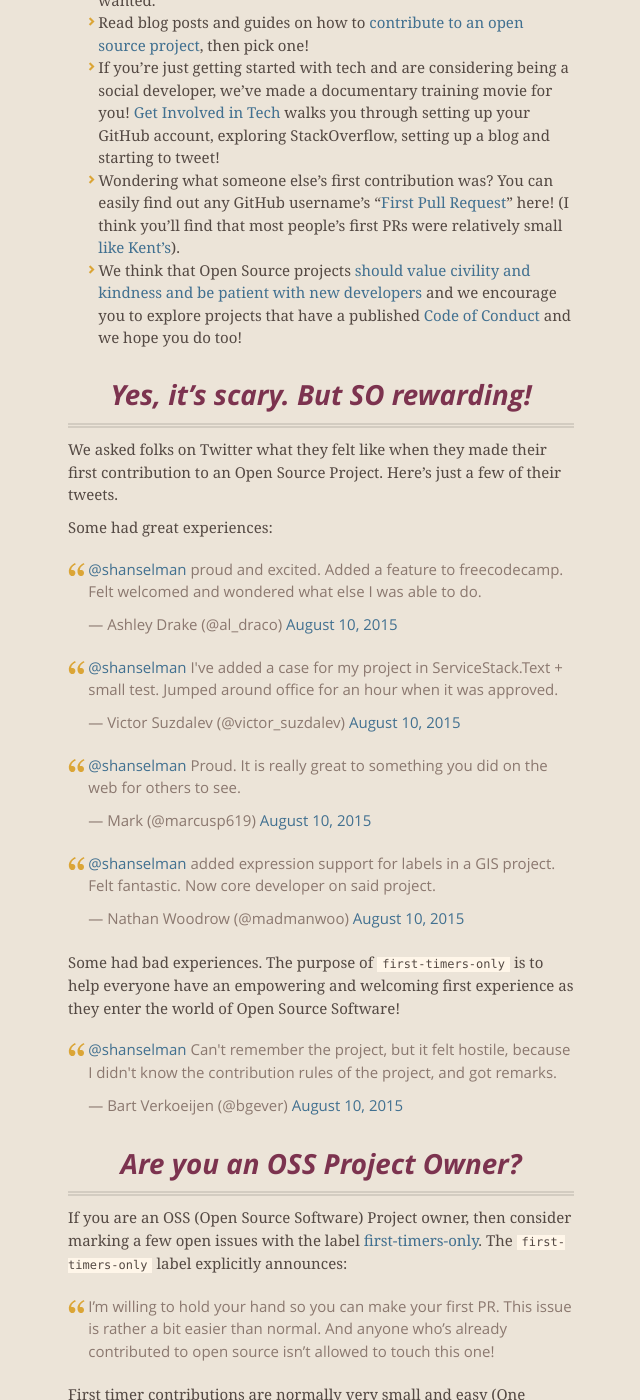
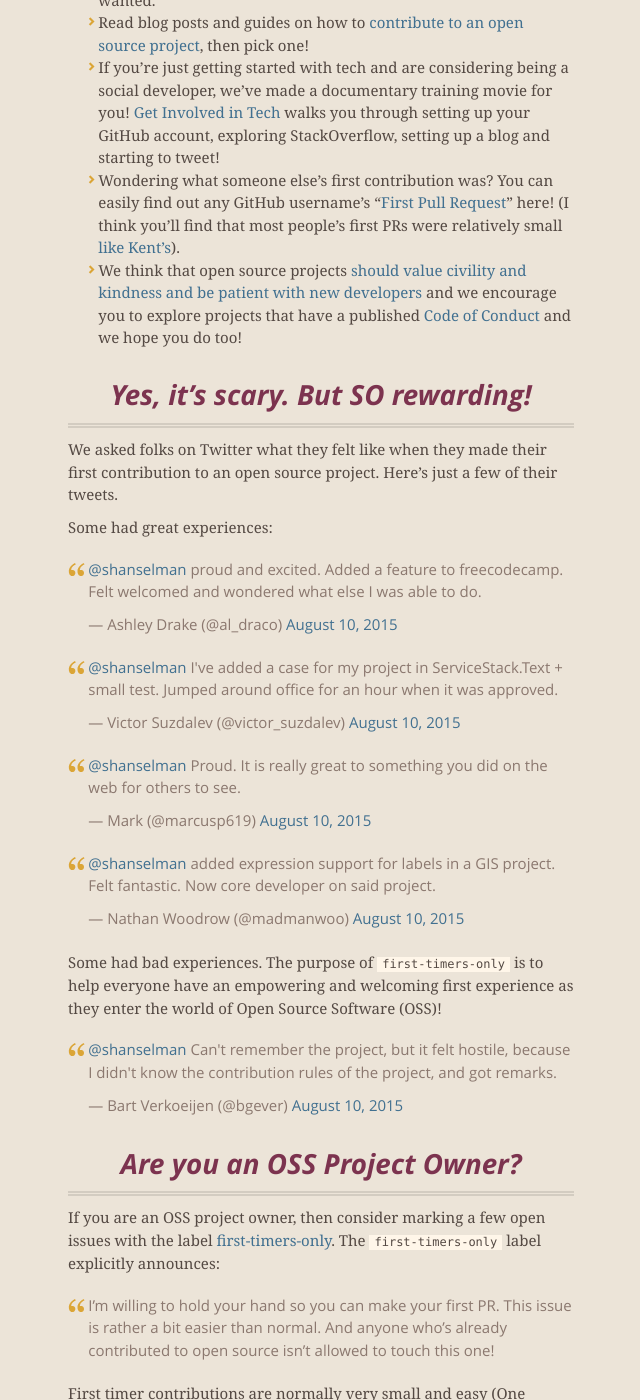
Before and after one commit to shanselman/firsttimersonly, a Jekyll site: the page built from index.md, in a window 1280 px wide and 1400 px high, scrolled down 603 px. Shown: the whole window, without its empty margins (319-959 px from the left). Built offline with Jekyll 4.4.1, drawn with Linux system fonts in a browser that asks for light colours; nearby versions of some CDN libraries; Markdown is read by kramdown in place of the engine named in the settings; comment, search, counter and statistics services are not loaded; some of the changed text lies outside the part shown.

Commit message:
Update index.md
Combed through page copy to ensure consistency in whether the words "open source" are capitalised. Lower case is now used throughout.

```diff
--- a/index.md
+++ b/index.md
@@ -1,7 +1,7 @@
 ---
 layout: index
 ---
-### Welcome! Let's do some Open Source!
+### Welcome! Let's do some open source!
 Contributing to open source for the first time can be scary and a little overwhelming. Perhaps you're a [Code Newbie](http://www.codenewbie.org) or maybe you've been coding for a while but haven't found a project you felt comfortable contributing to.
 
 
@@ -12,11 +12,11 @@ If you have never contributed to an open source project before and you're just g
 * Read blog posts and guides on how to [contribute to an open source project](http://www.hanselman.com/blog/GetInvolvedInOpenSourceTodayHowToContributeAPatchToAGitHubHostedOpenSourceProjectLikeCode52.aspx), then pick one!
 * If you're just getting started with tech and are considering being a social developer, we've made a documentary training movie for you! [Get Involved in Tech](http://www.getinvolvedintech.com) walks you through setting up your GitHub account, exploring StackOverflow, setting up a blog and starting to tweet!
 * Wondering what someone else's first contribution was? You can easily find out any GitHub username's "[First Pull Request](http://firstpr.me/)" here! (I think you'll find that most people's first PRs were relatively small [like Kent's](http://firstpr.me/#kentcdodds)).
-* We think that Open Source projects [should value civility and kindness and be patient with new developers](http://www.hanselman.com/blog/BringKindnessBackToOpenSource.aspx) and we encourage you to explore projects that have a published [Code of Conduct](http://contributor-covenant.org/) and we hope you do too!
+* We think that open source projects [should value civility and kindness and be patient with new developers](http://www.hanselman.com/blog/BringKindnessBackToOpenSource.aspx) and we encourage you to explore projects that have a published [Code of Conduct](http://contributor-covenant.org/) and we hope you do too!
 
 ### Yes, it's scary. But SO rewarding!
 
-We asked folks on Twitter what they felt like when they made their first contribution to an Open Source Project. Here's just a few of their tweets.
+We asked folks on Twitter what they felt like when they made their first contribution to an open source project. Here's just a few of their tweets.
 
 Some had great experiences:
 
@@ -28,13 +28,13 @@ Some had great experiences:
 
 <blockquote class="twitter-tweet" data-conversation="none" lang="en"><p lang="en" dir="ltr"><a href="https://twitter.com/shanselman">@shanselman</a> added expression support for labels in a GIS project. Felt fantastic. Now core developer on said project.</p>&mdash; Nathan Woodrow (@madmanwoo) <a href="https://twitter.com/madmanwoo/status/630546384865722369">August 10, 2015</a></blockquote>
 
-Some had bad experiences. The purpose of `first-timers-only` is to help everyone have an empowering and welcoming first experience as they enter the world of Open Source Software!
+Some had bad experiences. The purpose of `first-timers-only` is to help everyone have an empowering and welcoming first experience as they enter the world of Open Source Software (OSS)!
 
 <blockquote class="twitter-tweet" data-conversation="none" lang="en"><p lang="en" dir="ltr"><a href="https://twitter.com/shanselman">@shanselman</a> Can&#39;t remember the project, but it felt hostile, because I didn&#39;t know the contribution rules of the project, and got remarks.</p>&mdash; Bart Verkoeijen (@bgever) <a href="https://twitter.com/bgever/status/630598265365401601">August 10, 2015</a></blockquote>
 
 ### Are you an OSS Project Owner?
 
-If you are an OSS (Open Source Software) Project owner, then consider marking a few open issues with the label [first-timers-only](https://github.com/search?q=label%3Afirst-timers-only&state=open&type=Issues). The `first-timers-only` label explicitly announces:
+If you are an OSS project owner, then consider marking a few open issues with the label [first-timers-only](https://github.com/search?q=label%3Afirst-timers-only&state=open&type=Issues). The `first-timers-only` label explicitly announces:
 
 > I'm willing to hold your hand so you can make your first PR. This issue is rather a bit easier than normal.
 > And anyone who's already contributed to open source isn't allowed to touch this one!
```
